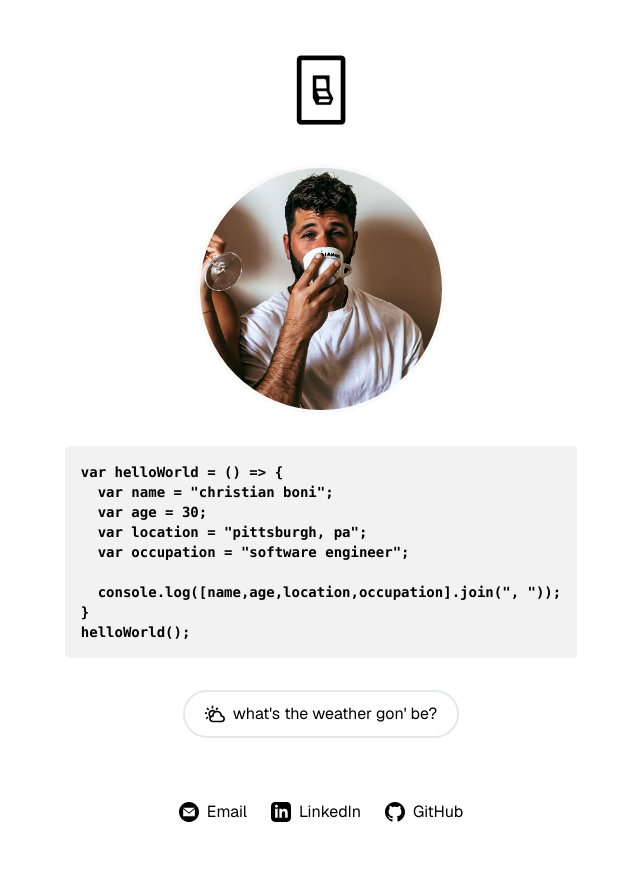
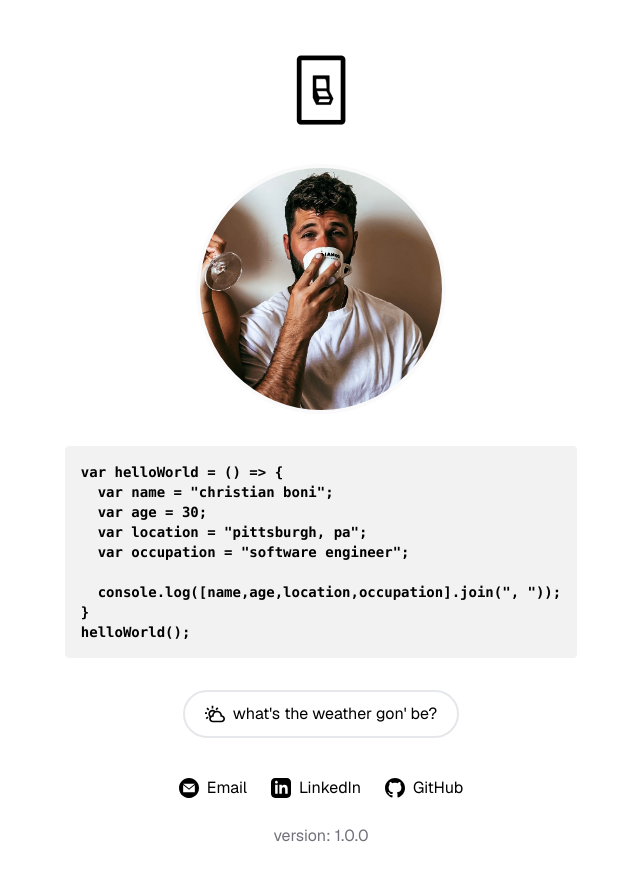
Before and after one commit to thisbechristian/website, a Next.js app: page / in a window 1280 px wide. Shown: the top 880 px of the page, without its empty margins (319-959 px from the left). Built offline with nearby package versions, Linux system fonts and the light colour scheme.

Commit message:
adding version number

```diff
--- a/src/app/page.tsx
+++ b/src/app/page.tsx
@@ -4,6 +4,9 @@ import dynamic from "next/dynamic";
 import Image from "next/image";
 const ThemeToggle = dynamic(() => import("@/components/theme-toggle"), { ssr: false });
 const WhatsTheWeather = dynamic(() => import("@/components/whats-the-weather"), { ssr: false });
+
+debugger;
+import { version } from '../../package.json';
 
 const dob = new Date(1994, 4, 1, 0, 0, 0, 0).getTime();
 const now = new Date().getTime();
@@ -44,7 +47,8 @@ export default function Home() {
 
         <WhatsTheWeather />
       </main>
-      <footer className="row-start-3 flex gap-6 flex-wrap items-center justify-center">
+      <footer className="flex flex-col gap-6 items-center">
+        <div className="row-start-3 flex gap-6 flex-wrap items-center justify-center">
           <a
             className="flex items-center gap-2 hover:underline hover:underline-offset-4"
             href="mailto:christianjboni@gmail.com"
@@ -91,6 +95,8 @@ export default function Home() {
             />
             GitHub
           </a>
+        </div>
+        <span className="text-zinc-500">{`version: ${version}`}</span>
       </footer>
     </div>
   );
```
Lines whose indentation alone changed are shown as unchanged.
